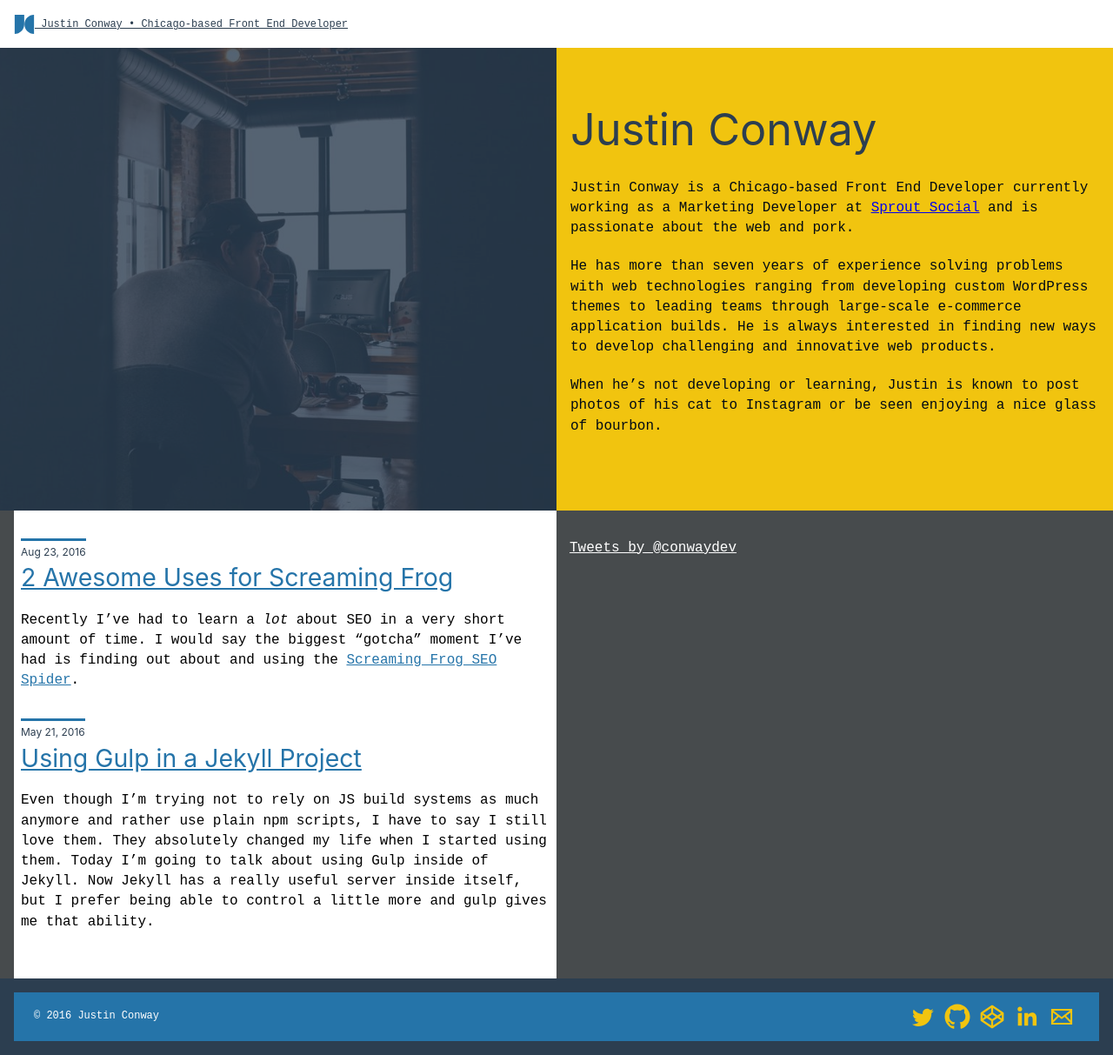
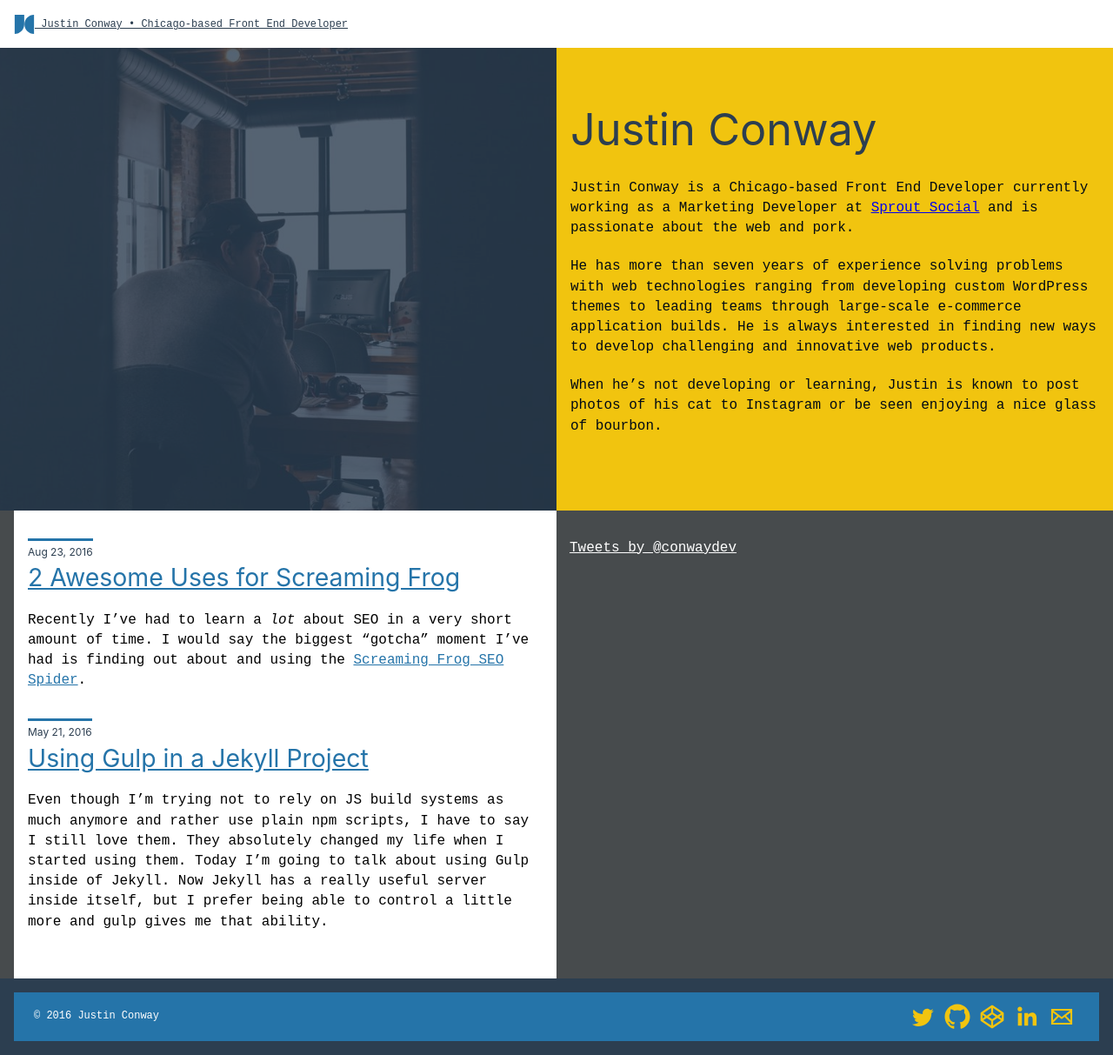
Before and after one commit to conwaydev/conwaydev.github.io, a Jekyll site: the page built from index.html, in a window 1280 px wide. Shown: the whole page at 87% size. Built offline with Jekyll 4.4.1, drawn with Linux system fonts in a browser that asks for light colours.

Commit message:
Add padding to post

```diff
--- a/_sass/layout/_posts.scss
+++ b/_sass/layout/_posts.scss
@@ -1,13 +1,14 @@
 .Posts {
+  padding: 2rem 0;
   background: $white;
-  padding: 2rem 0;
   .Post + .Post {
     margin-top: 2rem;
   }
 }
 
 .Post {
-  max-width: 38rem;
+  max-width: 40rem;
+  padding: 0 1rem;
   margin: 0 auto;
   a {
     color: $actual-blue;
@@ -28,26 +29,26 @@
     margin-bottom: 1.3rem;
   }
   blockquote {
-    border-left: 3px solid $grey;
     padding-left: 1.3rem;
     color: $grey;
+    border-left: 3px solid $grey;
   }
   &__date {
     @include bold-font;
     position: relative;
+    display: inline-block;
+    padding-top: .25rem;
     font-size: $font-size-small;
     color: $navy;
     border-top: 3px solid $blue;
-    display: inline-block;
-    padding-top: .25rem;
   }
   &__title {
+    margin-top: 0;
+    font-size: $font-size-medium;
+    color: $blue;
     a {
       display: block;
     }
-    font-size: $font-size-medium;
-    margin-top: 0;
-    color: $blue;
     &._large {
       @media (min-width: 52rem) {
         font-size: $font-size-large;
```
Also changed, not shown: _includes/main.css.
